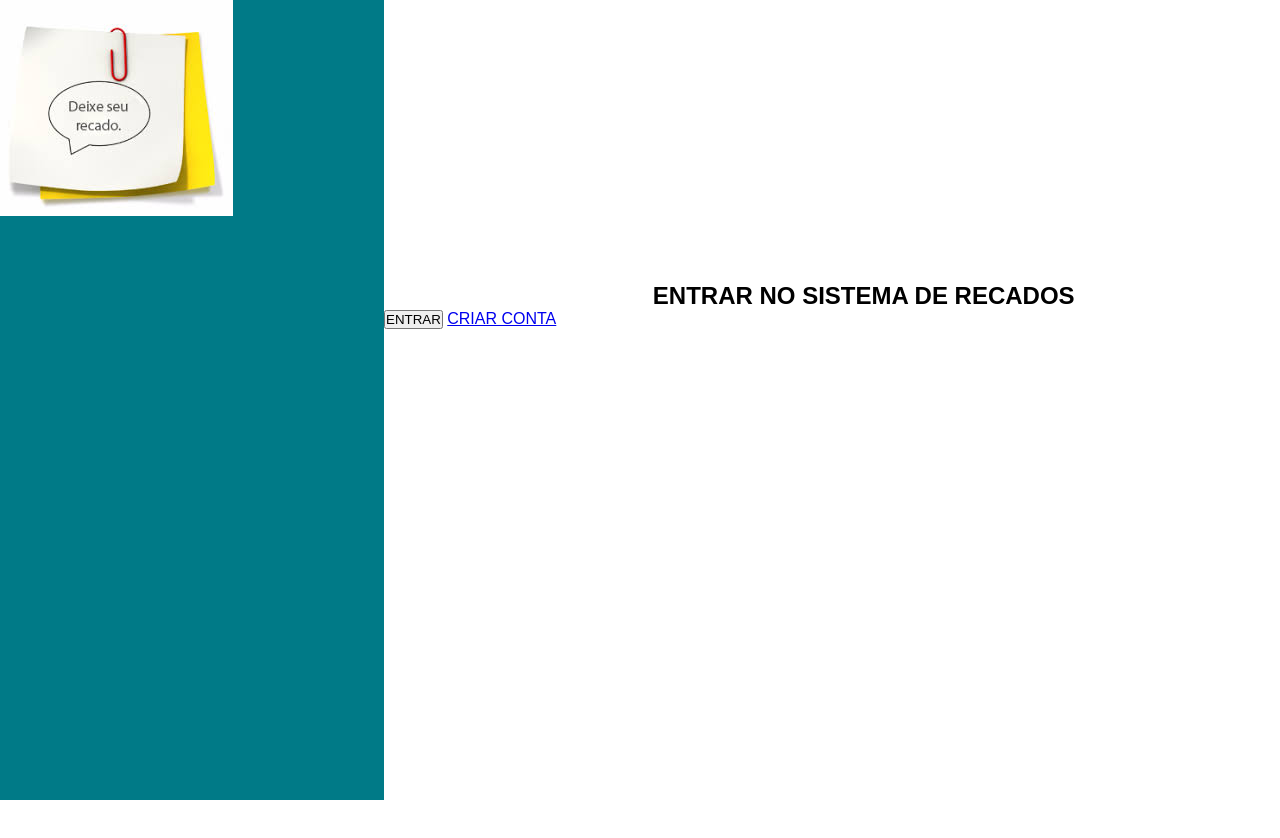
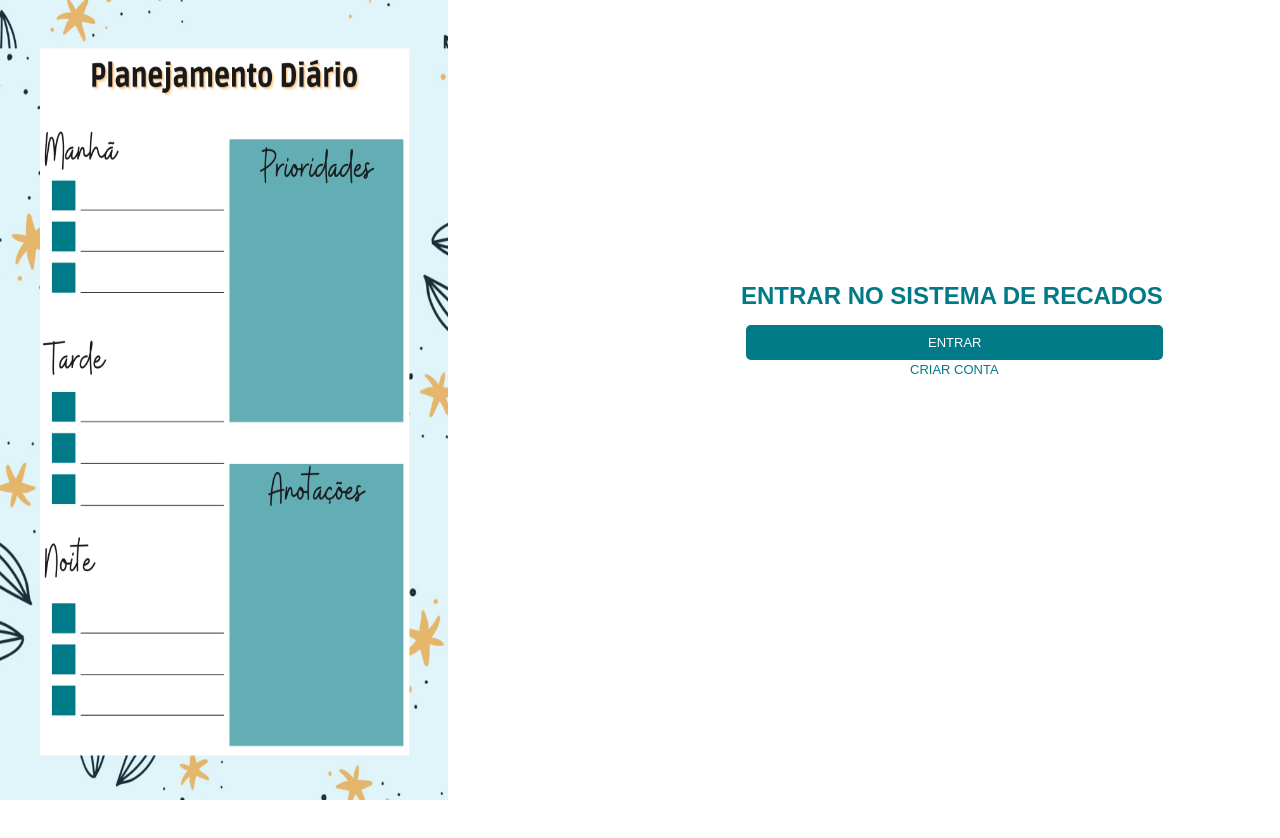
Before and after one commit to Andreloren/Sistema_Recados, a plain HTML site: page public/index.html in a window 1280 px wide. Drawn offline with Linux system fonts and the light colour scheme.

Commit message:
Estilizacao

```diff
--- a/public/assets/css/style.css
+++ b/public/assets/css/style.css
@@ -13,18 +13,66 @@
 .barralateral {
   position: fixed;
   background-color: #007a87;
-  width: 30%;
+  width: 35%;
   height: 100%;
 }
 
+.barralateral img {
+  position: relative;
+  width: 100%;
+  height: 100%;
+}
 .principal {
   position: relative;
   float: right;
-  width: 70%;
+  width: 65%;
   height: 100vh;
   margin-top: 22%;
 }
 
-section.principal h1 {
-  margin-left: 30%;
+.principal button.botao1 {
+  border-radius: 5px;
+  color: white;
+  border-style: none;
+  background-color: #007a87;
+  padding-left: 182px;
+  padding-right: 182px;
+  padding-bottom: 10px;
+  padding-top: 10px;
+  margin-top: 15px;
+  margin-left: 298px;
+  cursor: pointer;
+  font-size: 13px;
 }
+
+.principal button.botao2 {
+  border-radius: 5px;
+  color: white;
+  border-style: none;
+  background-color: #007a87;
+  padding-left: 182px;
+  padding-right: 182px;
+  padding-bottom: 10px;
+  padding-top: 10px;
+  margin-top: 15px;
+  margin-left: 298px;
+  cursor: pointer;
+  font-size: 13px;
+}
+
+.principal a {
+  position: relative;
+  text-decoration: none;
+  color: #007a87;
+  margin-left: 462px;
+  font-size: 13px;
+}
+
+section.principal h2 {
+  margin-left: 293px;
+  color: #007a87;
+}
+section.principal h3 {
+  margin-left: 477px;
+  color: #007a87;
+}
--- a/public/index.html
+++ b/public/index.html
@@ -9,12 +9,16 @@
   </head>
   <body class="corpo">
     <aside class="barralateral">
-      <img src="assets/images/principal.jpg" alt="Tela Principal" />
+      <img
+        class="foto"
+        src="assets/images/PlanejamentoDiário.png"
+        alt="Tela Principal"
+      />
     </aside>
     <main>
       <section class="principal">
-        <h1>ENTRAR NO SISTEMA DE RECADOS</h1>
-        <button>ENTRAR</button>
+        <h2>ENTRAR NO SISTEMA DE RECADOS</h2>
+        <button class="botao1">ENTRAR</button>
         <a href="contanova.html">CRIAR CONTA</a>
       </section>
     </main>
```
Also changed, not shown: public/contanova.html (+6 -2 lines), public/assets/images/PlanejamentoDiário.png (added).
